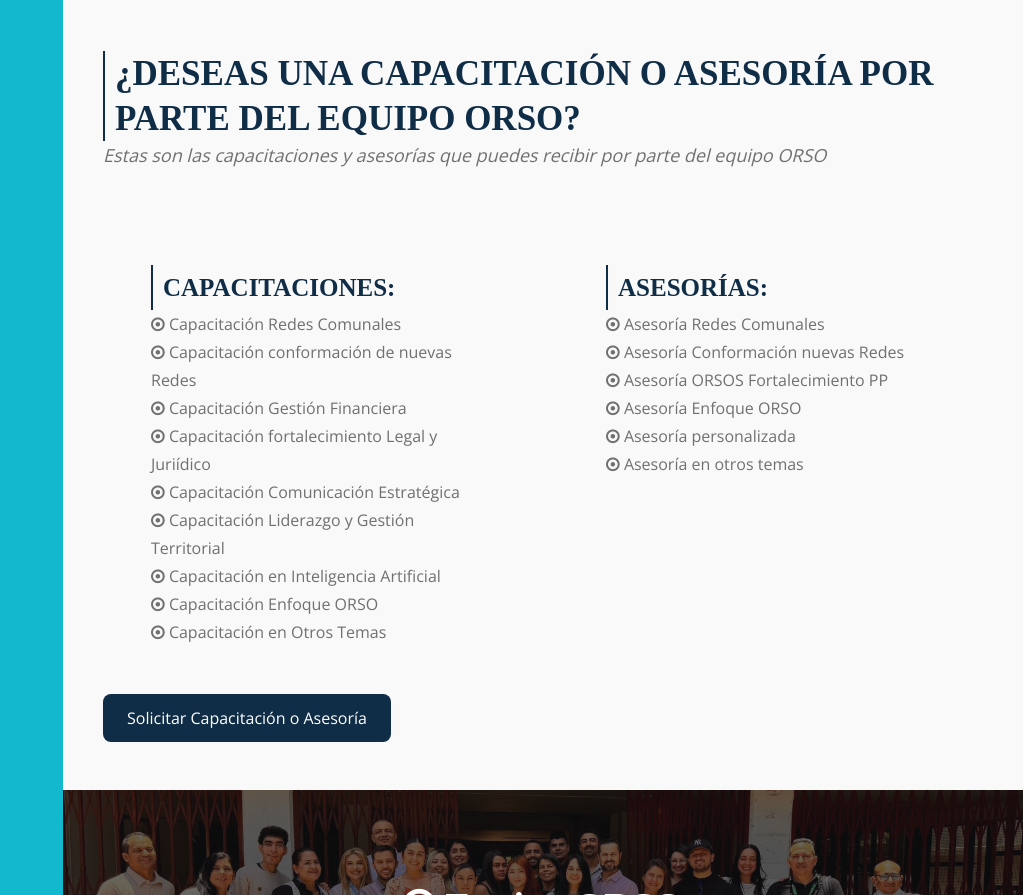
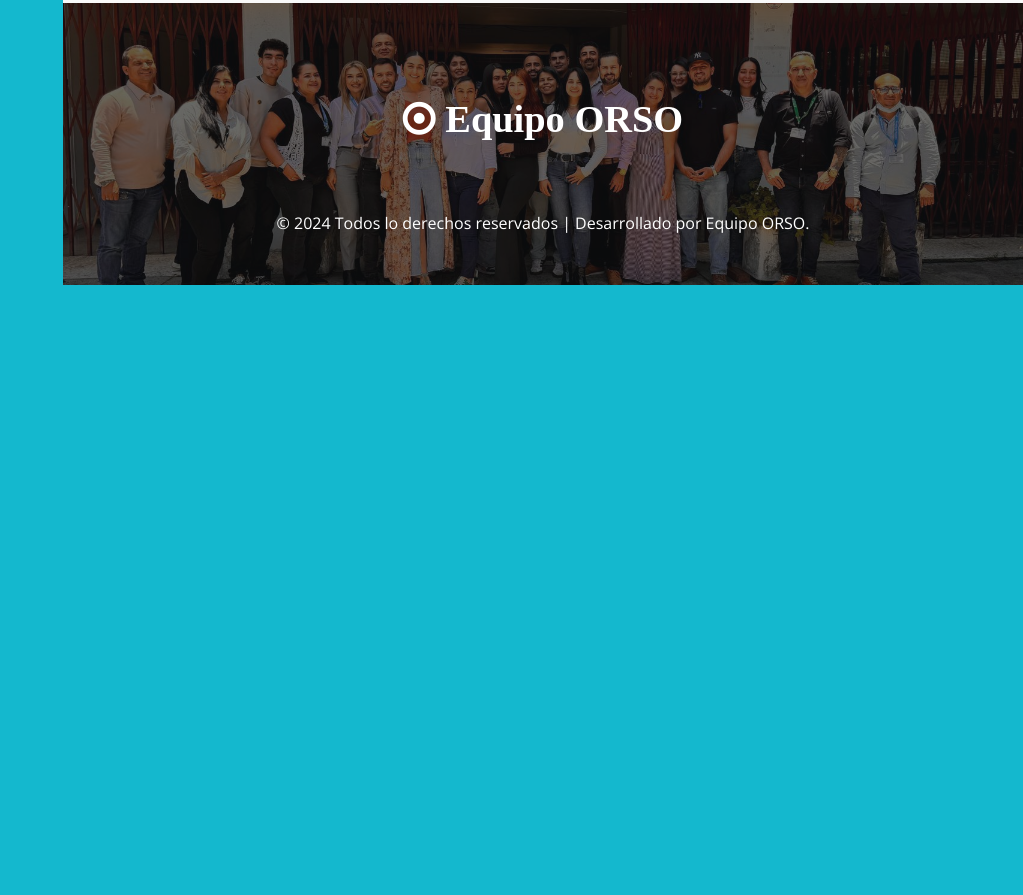
Before and after one commit to emilio-martinezr/ORSO, a plain HTML site: page solicitud.html in a window 1280 px wide. Shown: the part 1905-2800 px from the top of the page, without its empty margins (257-1280 px from the left). After the commit the page ends 2190 px from the top, so only its background shows below. Drawn offline with nearby package versions, Linux system fonts and the light colour scheme; a web font is replaced by a local one.

Commit message:
Add files via upload

```diff
--- a/solicitud.html
+++ b/solicitud.html
@@ -128,7 +128,7 @@ Author URL: http://w3layouts.com
                         </p>
 
                         <div style="position: relative; width: 100%; height: 0; padding-bottom: 150%;">
-                            <iframe src="https://docs.google.com/forms/d/e/1FAIpQLSdw2lv4qBCPF64MAu3WwTP9Xiv6BFoWwLTxGWgDDg7a4z0iCg/viewform?embedded=true"
+                            <iframe src="https://docs.google.com/forms/d/e/1FAIpQLScNgVurtG81_FpauK0DkQCvduEpToCzdKrELR6_duMLbpN2qg/viewform?embedded=true"
                                     frameborder="0"
                                     style="position: absolute; top: 0; left: 0; width: 100%; height: 100%;"
                                     allowfullscreen>
@@ -140,7 +140,7 @@ Author URL: http://w3layouts.com
                         <br>
 
                         <div>
-                            <a href="https://docs.google.com/forms/d/e/1FAIpQLSdw2lv4qBCPF64MAu3WwTP9Xiv6BFoWwLTxGWgDDg7a4z0iCg/viewform?usp=dialog" target="_blank">
+                            <a href="https://docs.google.com/forms/d/e/1FAIpQLScNgVurtG81_FpauK0DkQCvduEpToCzdKrELR6_duMLbpN2qg/viewform?usp=dialog" target="_blank">
                                 <button style="padding: 12px 24px; font-size: 16px; background-color: #0F2D46; color: white; border: none; border-radius: 8px;">
                                   Abrir Formulario de manera externa
                                 </button>
@@ -151,69 +151,6 @@ Author URL: http://w3layouts.com
             </section>
             <!-- //providing services section -->
 
-
-
-
-
-
-
-              <!-- providing services section -->
-              <section class="w3l-content-11-main">
-                <div class="content-design-11">
-                    <div class="container py-md-5 py-4">
-                        <h3 class="title-style">¿DESEAS UNA CAPACITACIÓN O ASESORÍA POR PARTE DEL EQUIPO ORSO?</h3>
-                        <p class="sub-title">
-                            Estas son las capacitaciones y asesorías que puedes recibir por parte del equipo ORSO
-                        </p>
-                        <div class="content-sec-11 mt-5">
-                            <div class="row">
-                                <div class="col-lg-6">
-                                    <div class="d-flex p-sm-5 p-4">
-                                        <div class="">
-                                                <p class="title-ase-capa">Capacitaciones:</p>
-                                                <p>     <i class="fa fa-dot-circle-o" aria-hidden="true"></i> Capacitación Redes Comunales
-                                                    <br><i class="fa fa-dot-circle-o" aria-hidden="true"></i> Capacitación conformación de nuevas Redes
-                                                    <br><i class="fa fa-dot-circle-o" aria-hidden="true"></i> Capacitación Gestión Financiera
-                                                    <br><i class="fa fa-dot-circle-o" aria-hidden="true"></i> Capacitación fortalecimiento Legal y Juriídico
-                                                    <br><i class="fa fa-dot-circle-o" aria-hidden="true"></i> Capacitación Comunicación Estratégica
-                                                    <br><i class="fa fa-dot-circle-o" aria-hidden="true"></i> Capacitación Liderazgo y Gestión Territorial
-                                                    <br><i class="fa fa-dot-circle-o" aria-hidden="true"></i> Capacitación en Inteligencia Artificial
-                                                    <br><i class="fa fa-dot-circle-o" aria-hidden="true"></i> Capacitación Enfoque ORSO
-                                                    <br><i class="fa fa-dot-circle-o" aria-hidden="true"></i> Capacitación en Otros Temas
-                                                </p>
-                                        </div>
-                                    </div>
-                                </div>
-
-                                <div class="col-lg-6">
-                                    <div class="d-flex p-sm-5 p-4">
-                                        <div class="">
-                                                <p class="title-ase-capa">Asesorías:</p>
-                                                <p>
-                                                        <i class="fa fa-dot-circle-o" aria-hidden="true"></i> Asesoría Redes Comunales
-                                                    <br><i class="fa fa-dot-circle-o" aria-hidden="true"></i> Asesoría Conformación nuevas Redes
-                                                    <br><i class="fa fa-dot-circle-o" aria-hidden="true"></i> Asesoría ORSOS Fortalecimiento PP
-                                                    <br><i class="fa fa-dot-circle-o" aria-hidden="true"></i> Asesoría Enfoque ORSO
-                                                    <br><i class="fa fa-dot-circle-o" aria-hidden="true"></i> Asesoría personalizada
-                                                    <br><i class="fa fa-dot-circle-o" aria-hidden="true"></i> Asesoría en otros temas
-                                                </p>
-                                        </div>
-                                    </div>
-                                </div>
-                            </div>
-
-                            <div>
-                                <a href="https://docs.google.com/forms/d/e/1FAIpQLSdCUjuUZ2ozzW4xtbRUN71wzjCdtrD2dES-r39xLKqsvOKTug/viewform?embedded=true" target="_blank">
-                                    <button style="padding: 12px 24px; font-size: 16px; background-color: #0F2D46; color: white; border: none; border-radius: 8px;">
-                                      Solicitar Capacitación o Asesoría
-                                    </button>
-                                  </a>
-                            </div>
-                        </div>
-                    </div>
-                </div>
-            </section>
-            <!-- //providing services section -->
 
 
 
```
Also changed, not shown: contacto.html (+3 -3 lines), index.html (+1 -1 lines), percepcion.html (+1 -1 lines), satisfaccion.html (+1 -1 lines).
